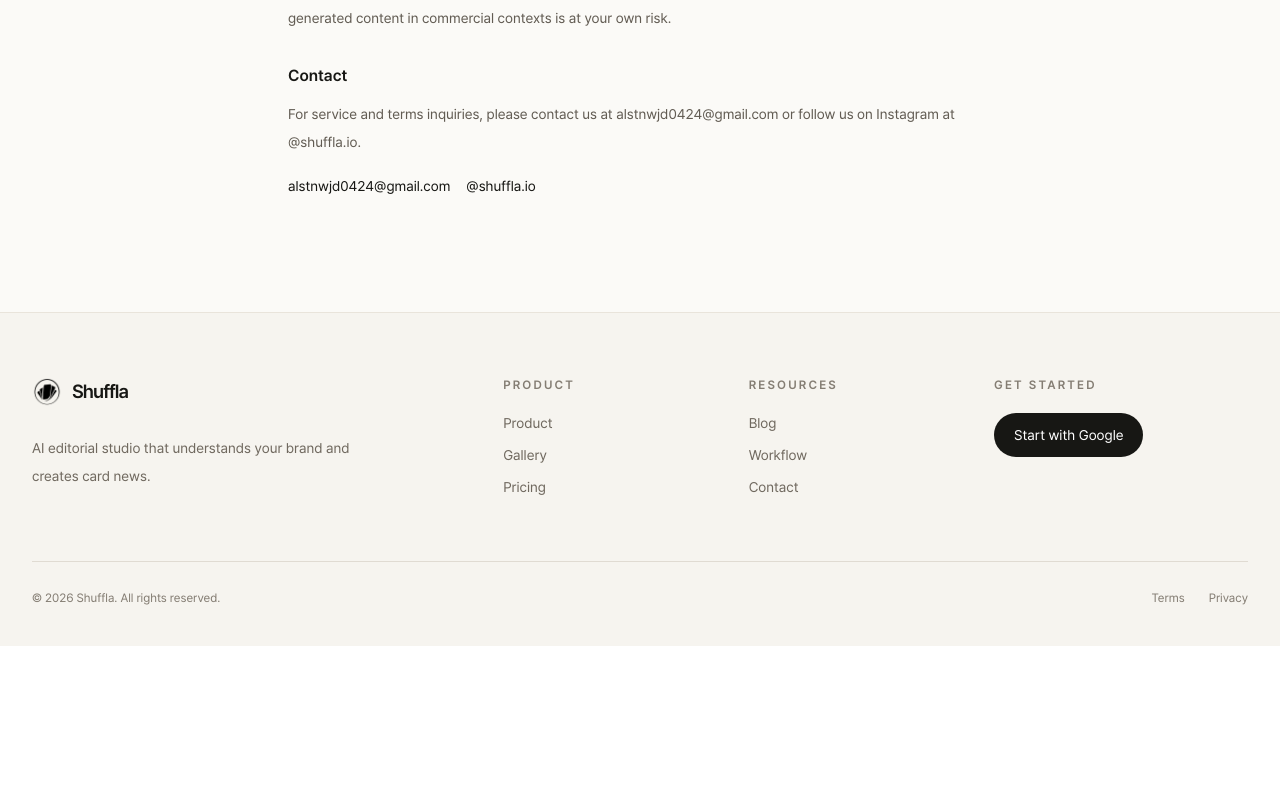
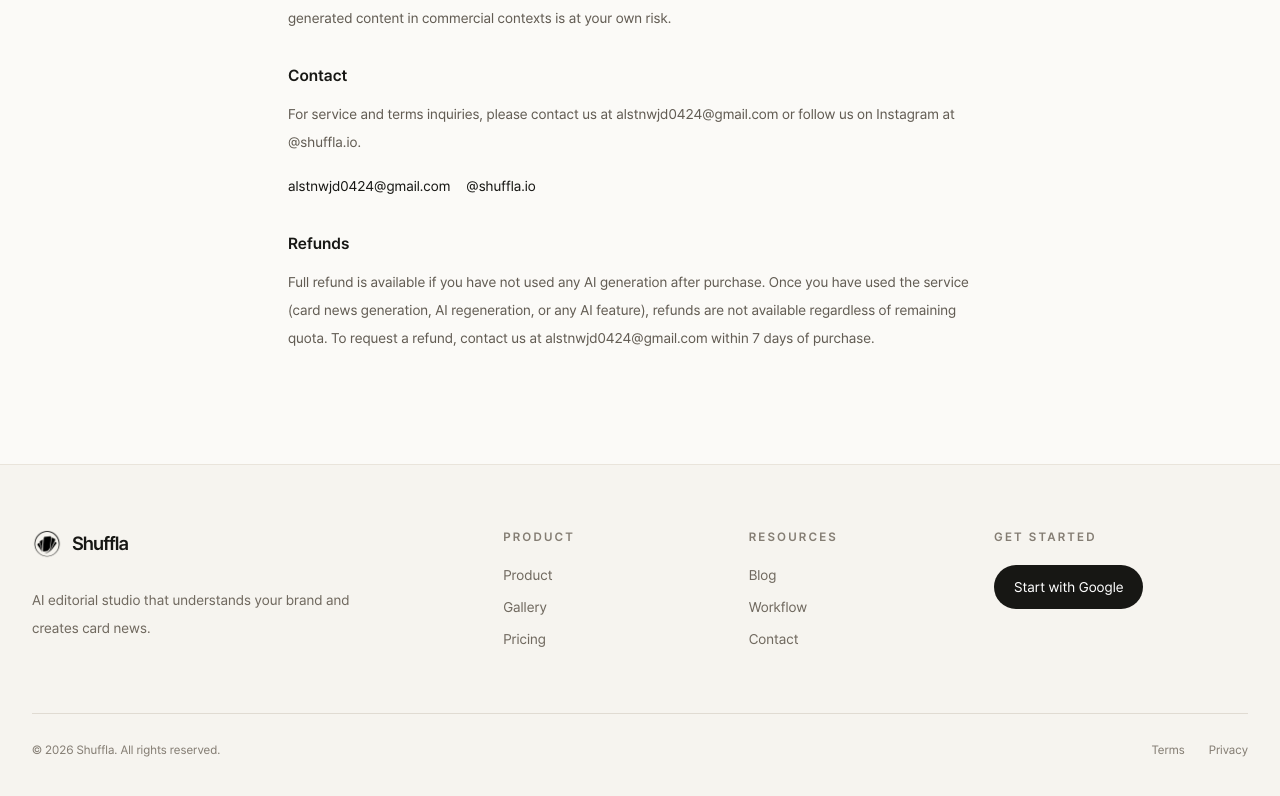
Before and after one commit to MCuffs/snsagent, a Next.js app: page /en/terms in a window 1280 px wide. Shown: the part 1105-1901 px from the top of the page. Before the commit the page ends 1751 px from the top, so only its background shows below. Built offline with nearby package versions, Linux system fonts and the light colour scheme; no server answers.

Commit message:
feat: 환불 정책 Terms 추가 (미사용 시 100% 환불, 사용 후 불가)

```diff
--- a/app/[locale]/terms/page.tsx
+++ b/app/[locale]/terms/page.tsx
@@ -52,6 +52,10 @@ export default async function TermsPage({ params }: { params: Promise<{ locale:
               <a href="https://www.instagram.com/shuffla.io/" target="_blank" rel="noopener noreferrer" className="text-[#171714] font-medium hover:underline">@shuffla.io</a>
             </div>
           </section>
+          <section>
+            <h2 className="text-base font-semibold text-[#171714]">{t('s7_title')}</h2>
+            <p className="mt-3">{t('s7_body')}</p>
+          </section>
         </div>
       </section>
       <MarketingFooter authenticated={authenticated} locale={locale} />
--- a/messages/en.json
+++ b/messages/en.json
@@ -372,7 +372,9 @@
     "s5_title": "Limitation of liability",
     "s5_body": "Shuffla is not liable for any indirect, incidental, or consequential damages arising from use of the service, including but not limited to content accuracy, third-party platform issues, or payment provider failures. Use of AI-generated content in commercial contexts is at your own risk.",
     "s6_title": "Contact",
-    "s6_body": "For service and terms inquiries, please contact us at alstnwjd0424@gmail.com or follow us on Instagram at @shuffla.io."
+    "s6_body": "For service and terms inquiries, please contact us at alstnwjd0424@gmail.com or follow us on Instagram at @shuffla.io.",
+    "s7_title": "Refunds",
+    "s7_body": "Full refund is available if you have not used any AI generation after purchase. Once you have used the service (card news generation, AI regeneration, or any AI feature), refunds are not available regardless of remaining quota. To request a refund, contact us at alstnwjd0424@gmail.com within 7 days of purchase."
   },
   "errors": {
     "login_required": "Login required.",
--- a/messages/ko.json
+++ b/messages/ko.json
@@ -372,7 +372,9 @@
     "s5_title": "책임 제한",
     "s5_body": "Shuffla는 서비스 이용으로 인해 발생하는 간접적, 부수적 손해에 대해 책임지지 않습니다. AI 생성 결과물의 정확성, 외부 플랫폼 문제, 결제 제공자 오류 등으로 인한 손해를 포함합니다. AI 생성 콘텐츠의 상업적 활용은 사용자 책임 하에 이루어집니다.",
     "s6_title": "문의",
-    "s6_body": "서비스 이용과 약관 관련 문의는 alstnwjd0424@gmail.com 으로 이메일을 보내시거나, 인스타그램 @shuffla.io 로 연락해 주세요."
+    "s6_body": "서비스 이용과 약관 관련 문의는 alstnwjd0424@gmail.com 으로 이메일을 보내시거나, 인스타그램 @shuffla.io 로 연락해 주세요.",
+    "s7_title": "환불 정책",
+    "s7_body": "결제 후 AI 생성 기능(카드뉴스 생성, AI 재생성 등)을 한 번도 사용하지 않은 경우에 한해 100% 환불이 가능합니다. 서비스를 1회라도 사용한 경우 잔여 횟수와 관계없이 환불이 불가합니다. 환불 요청은 결제일로부터 7일 이내에 alstnwjd0424@gmail.com 으로 문의해 주세요."
   },
   "errors": {
     "login_required": "로그인이 필요합니다.",
```
